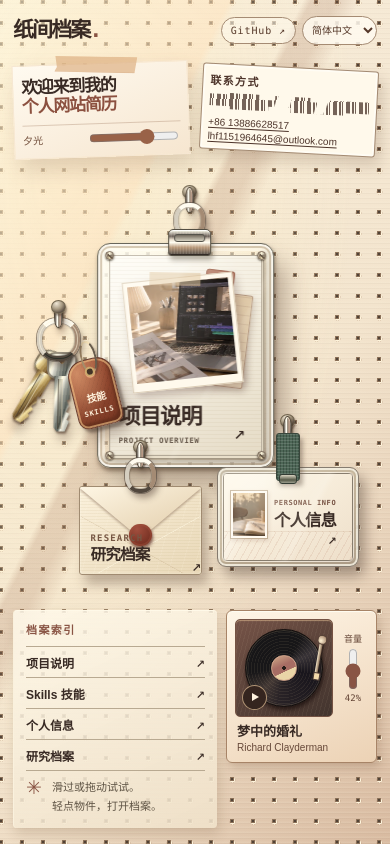
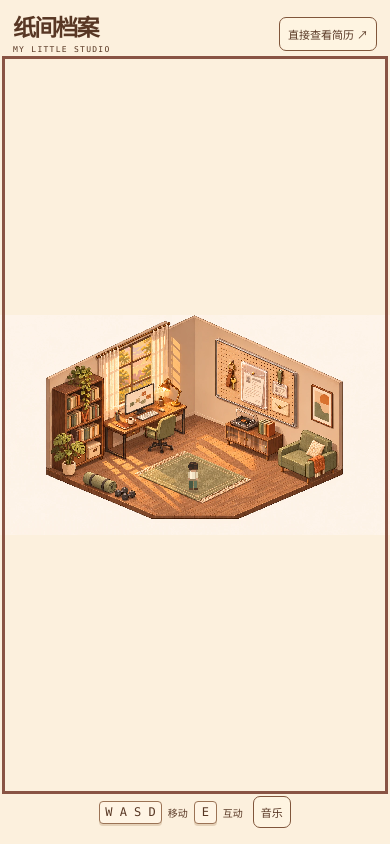
Before and after one commit to JostarPlatinum-DMY/paper-archive, a plain HTML site: page dist/index.html in a window 390 px wide. Drawn offline with Linux system fonts and the light colour scheme.

Commit message:
Add an explorable pixel studio entrance

```diff
--- a/dist/app.js
+++ b/dist/app.js
@@ -668,7 +668,8 @@ try { savedLanguage = localStorage.getItem(languageStorageKey); } catch { /* Use
 applyLanguage(savedLanguage);
 languageSelectors.forEach(selector => selector.addEventListener('change', () => applyLanguage(selector.value)));
 initRecordPlayer();
-playStartup().then(() => {
+window.portfolioTranslate = translate;
+window.portfolioRoom.start({ bypass: Boolean(getRoute()) }).then(() => {
   const route = getRoute();
   if (projectRoutes.has(route)) openReader('works', undefined, route);
   else if (route) openReader(route);
--- a/dist/index.html
+++ b/dist/index.html
@@ -7,11 +7,36 @@
   <meta name="theme-color" content="#edddc3">
   <title>纸间档案 · 个人网站简历</title>
   <link rel="stylesheet" href="style.css">
+  <link rel="stylesheet" href="room.css">
   <script defer src="locales.js"></script>
   <script defer src="assets/keycamp/embed.js"></script>
+  <script defer src="room-world.js"></script>
+  <script defer src="room.js"></script>
   <script defer src="app.js"></script>
 </head>
 <body>
+  <section class="studio" id="studio" aria-label="像素工作室" hidden>
+    <header class="studio-header">
+      <div><strong>纸间档案</strong><span lang="en">MY LITTLE STUDIO</span></div>
+      <button type="button" class="studio-skip">直接查看简历 ↗</button>
+    </header>
+    <div class="studio-viewport">
+      <canvas id="studio-canvas" width="1672" height="941" tabindex="0" aria-label="工作室地图，使用方向键移动，E 键互动"></canvas>
+      <button type="button" class="studio-interact" hidden><kbd>E</kbd> <span></span></button>
+      <div class="studio-loading" role="status">正在打开工作室…</div>
+    </div>
+    <div class="studio-message" role="status" hidden></div>
+    <footer class="studio-footer">
+      <p><kbd>W A S D</kbd> <span>移动</span><kbd>E</kbd> <span>互动</span><span class="click-hint">也可以点击地面行走</span></p>
+      <button type="button" class="studio-sound" aria-pressed="false">音乐</button>
+    </footer>
+    <div class="studio-touch" aria-label="移动控制">
+      <button type="button" data-direction="up" aria-label="向上移动">↑</button>
+      <button type="button" data-direction="left" aria-label="向左移动">←</button>
+      <button type="button" data-direction="down" aria-label="向下移动">↓</button>
+      <button type="button" data-direction="right" aria-label="向右移动">→</button>
+    </div>
+  </section>
   <div class="startup" hidden>
     <div class="startup-panel">
       <span class="signature">纸间档案<span class="accent">.</span></span>
@@ -26,6 +51,7 @@
       <header class="masthead">
         <span class="signature">纸间档案<span class="accent">.</span></span>
         <div class="masthead-actions">
+          <button type="button" class="profile-link studio-return">回到工作室</button>
           <a class="profile-link" href="https://github.com/JostarPlatinum-DMY?tab=repositories" target="_blank" rel="noopener noreferrer">GitHub ↗</a>
           <select id="site-language" class="language-select" aria-label="网站语言">
             <option value="zh-CN">简体中文</option>
--- a/dist/locales.js
+++ b/dist/locales.js
@@ -1,4 +1,30 @@
 const translatedCopy = {
+  "像素工作室": ["像素工作室","Pixel Studio"],
+  "工作室地图，使用方向键移动，E 键互动": ["工作室地圖，使用方向鍵移動，E 鍵互動","Studio map. Move with arrow keys and interact with E."],
+  "直接查看简历 ↗": ["直接查看履歷 ↗","Skip to résumé ↗"],
+  "正在打开工作室…": ["正在打開工作室…","Opening the studio…"],
+  "房间暂时无法加载，请直接查看简历。": ["房間暫時無法載入，請直接查看履歷。","The room could not load. Please use the résumé shortcut."],
+  "移动": ["移動","Move"],
+  "互动": ["互動","Interact"],
+  "也可以点击地面行走": ["也可以點擊地面行走","You can also click the floor to walk"],
+  "音乐": ["音樂","Music"],
+  "移动控制": ["移動控制","Movement controls"],
+  "向上移动": ["向上移動","Move up"],
+  "向下移动": ["向下移動","Move down"],
+  "向左移动": ["向左移動","Move left"],
+  "向右移动": ["向右移動","Move right"],
+  "回到工作室": ["回到工作室","Back to studio"],
+  "查看简历": ["查看履歷","View résumé"],
+  "点亮数字工作台": ["點亮數位工作臺","Explore the desk"],
+  "翻阅书架": ["翻閱書架","Browse the books"],
+  "播放或暂停唱片": ["播放或暫停唱片","Play or pause the record"],
+  "坐下休息": ["坐下休息","Take a seat"],
+  "点击唱片机开启音乐": ["點擊唱片機開啟音樂","Click the turntable to start the music"],
+  "脚本、分镜与 AI 工作流，都收在洞洞板的项目说明里。": ["腳本、分鏡與 AI 工作流程，都收在洞洞板的項目說明裡。","Scripts, storyboards and AI workflows are in the project folder on the pegboard."],
+  "法律、商业与技术。去洞洞板翻开项目，继续阅读。": ["法律、商業與技術。去洞洞板翻開項目，繼續閱讀。","Law, business and technology. Open a project on the pegboard to read more."],
+  "坐一会儿。准备好了，去洞洞板看看。": ["坐一會兒。準備好了，去洞洞板看看。","Take a moment. When you are ready, explore the pegboard."],
+  "继续探索房间吧。": ["繼續探索房間吧。","Keep exploring the room."],
+  "走到洞洞板前，按 E 打开简历。": ["走到洞洞板前，按 E 打開履歷。","Walk to the pegboard and press E to open the résumé."],
   "产品运营作品集，收录用户调研、AI 内容工作流、产品原型与平台风险研究。": ["產品運營作品集，收錄用戶調研、AI 內容工作流程、產品原型與平臺風險研究。","Product operations portfolio featuring user research, AI content workflows, product prototypes, and platform risk research."],
   "纸间档案 · 个人网站简历": ["紙間檔案 · 個人網站簡歷","Paper Archive · Online Résumé"],
   "纸间档案": ["紙間檔案","Paper Archive"],
--- /dev/null
+++ b/dist/room-world.js
@@ -0,0 +1,57 @@
+/* Shared geometry for the room renderer and movement checks. */
+(function (global) {
+  const obstacles = [
+    { x: 0, y: 1, w: 1.7, h: 5.3 },
+    { x: 1.1, y: 3.15, w: 1.25, h: 2.5 },
+    { x: 0, y: 6.3, w: .9, h: 3.5 },
+    { x: .7, y: 8.7, w: 1.25, h: 1.25 },
+    { x: 3, y: .05, w: 3.5, h: 1.6 },
+    { x: 7.1, y: .05, w: 2.75, h: 1.85 },
+    { x: 3.3, y: 9.1, w: 2.1, h: .65 }
+  ];
+  const hotspots = [
+    { id: 'board', x: 3.1, y: 2.6, label: '查看简历', box: [920, 90, 365, 395] },
+    { id: 'desk', x: 2.9, y: 4.55, label: '点亮数字工作台', box: [445, 298, 354, 206] },
+    { id: 'books', x: 1.9, y: 7.4, label: '翻阅书架', box: [215, 260, 228, 349] },
+    { id: 'record', x: 5.05, y: 2.45, label: '播放或暂停唱片', box: [981, 397, 146, 103] },
+    { id: 'sofa', x: 8, y: 2.8, label: '坐下休息', box: [1192, 488, 271, 234] }
+  ];
+  function project(x, y) { return { x: 835 + x * 63.3 - y * 63.5, y: 432 + x * 25.4 + y * 23.1 }; }
+  function unproject(x, y) {
+    x -= 835; y -= 432;
+    const det = 63.3 * 23.1 + 63.5 * 25.4;
+    return { x: (23.1 * x + 63.5 * y) / det, y: (-25.4 * x + 63.3 * y) / det };
+  }
+  function walkable(x, y) {
+    const radius = .2;
+    return x >= .28 && y >= .28 && x <= 9.7 && y <= 9.7 && !obstacles.some(box =>
+      x > box.x - radius && x < box.x + box.w + radius && y > box.y - radius && y < box.y + box.h + radius);
+  }
+  function pathTo(start, target) {
+    const cells = [];
+    for (let x = 1; x < 20; x++) for (let y = 1; y < 20; y++) {
+      if (walkable(x / 2, y / 2)) cells.push({ x: x / 2, y: y / 2, key: x + ',' + y });
+    }
+    const nearest = point => cells.reduce((best, cell) =>
+      Math.hypot(point.x - cell.x, point.y - cell.y) < Math.hypot(point.x - best.x, point.y - best.y) ? cell : best);
+    const from = nearest(start), to = nearest(target);
+    const byKey = new Map(cells.map(cell => [cell.key, cell]));
+    const queue = [from], visited = new Map([[from.key, null]]);
+    for (let i = 0; i < queue.length && !visited.has(to.key); i++) {
+      const cell = queue[i];
+      for (const [dx, dy] of [[.5, 0], [-.5, 0], [0, .5], [0, -.5]]) {
+        const next = byKey.get((cell.x + dx) * 2 + ',' + (cell.y + dy) * 2);
+        if (!next || visited.has(next.key)) continue;
+        visited.set(next.key, cell);
+        queue.push(next);
+      }
+    }
+    if (!visited.has(to.key)) return [];
+    const path = [];
+    for (let at = to; at; at = visited.get(at.key)) path.unshift({ x: at.x, y: at.y });
+    return path;
+  }
+  const world = { obstacles, hotspots, project, unproject, walkable, pathTo };
+  if (typeof module !== 'undefined' && module.exports) module.exports = world;
+  else global.RoomWorld = world;
+})(globalThis);
--- /dev/null
+++ b/dist/room.css
@@ -0,0 +1,37 @@
+.studio { position: fixed; z-index: 8; inset: 0; display: grid; grid-template-rows: auto minmax(0, 1fr) auto; background: #fcf0dd; color: #583724; overflow: hidden; }
+.studio-header { position: relative; z-index: 3; display: flex; align-items: center; justify-content: space-between; gap: 14px; padding: 20px clamp(14px, 3vw, 48px) 0; pointer-events: none; }
+.studio-header > div { display: grid; gap: 5px; }
+.studio-header strong { font-size: clamp(23px, 3vw, 37px); line-height: 1; letter-spacing: -.08em; }
+.studio-header span { font: 10px var(--mono); letter-spacing: .16em; }
+.studio-header button, .studio-sound { pointer-events: auto; border: 1px solid #80563b; border-radius: 7px; color: #583724; background: #fff5e3dc; padding: 9px 13px; font-size: 13px; }
+.studio-header button:hover, .studio-sound:hover { background: #f1d5ad; }
+.studio-viewport { position: relative; min-width: 0; min-height: 0; overflow: hidden; }
+#studio-canvas { display: block; width: 100%; height: 100%; object-fit: contain; image-rendering: pixelated; outline-offset: -5px; cursor: crosshair; touch-action: none; }
+.studio-interact { position: absolute; z-index: 2; translate: -50% -100%; border: 1px solid #744b32; box-shadow: 0 3px 0 #6c4a2c42; border-radius: 7px; background: #fff5e7; color: #513421; padding: 7px 9px; font-size: clamp(11px, 1.2vw, 15px); white-space: nowrap; }
+.studio-interact::after { position: absolute; top: calc(100% - 3px); left: calc(50% - 5px); width: 8px; height: 8px; border: solid #744b32; border-width: 0 1px 1px 0; rotate: 45deg; background: #fff5e7; content: ''; }
+.studio kbd { display: inline-grid; place-items: center; min-width: 23px; min-height: 23px; padding: 2px 5px; border: 1px solid #9b7355; border-radius: 4px; background: #fff4e4; box-shadow: 0 2px 0 #b6967154; font: 12px var(--mono); }
+.studio-loading { position: absolute; inset: 0; display: grid; place-items: center; background: #fcf0dd; color: #80563b; font-size: 14px; }
+.studio-footer { display: flex; align-items: center; justify-content: center; gap: 20px; padding: 0 20px 14px; z-index: 3; }
+.studio-footer p { display: flex; align-items: center; flex-wrap: wrap; justify-content: center; gap: 10px; margin: 0; font-size: 12px; }
+.studio-footer .click-hint { color: #8e715b; font-size: 11px; margin-left: 4px; }
+.studio-sound[aria-pressed='true'] { color: #fef6e7; background: #80563b; }
+.studio-message { position: absolute; bottom: 70px; left: 50%; translate: -50% 0; z-index: 3; width: max-content; max-width: calc(100% - 30px); padding: 10px 16px; border: 1px solid #b28a65; border-radius: 7px; background: #fff8ebee; color: #633f2e; font-size: 13px; line-height: 1.6; text-align: center; box-shadow: 0 8px 25px #694d2e1f; }
+.studio-touch { display: none; position: absolute; bottom: 65px; left: 20px; grid-template-columns: repeat(3, 38px); grid-template-rows: repeat(2, 38px); gap: 4px; z-index: 3; }
+.studio-touch button { touch-action: none; user-select: none; border: 1px solid #926f4ba8; border-radius: 7px; background: #fff7e5c4; color: #5b3a23; font-size: 18px; }
+.studio-touch [data-direction='up'] { grid-column: 2; }
+.studio-touch [data-direction='left'] { grid-column: 1; grid-row: 2; }
+.studio-touch [data-direction='down'] { grid-column: 2; grid-row: 2; }
+.studio-touch [data-direction='right'] { grid-column: 3; grid-row: 2; }
+.studio-return { font: inherit; font-size: 11px; cursor: pointer; }
+.studio.is-entering .studio-header, .studio.is-entering .studio-footer, .studio.is-entering .studio-touch, .studio.is-entering .studio-interact, .studio.is-entering .studio-message { opacity: 0; pointer-events: none; transition: opacity 200ms; }
+@media (pointer: coarse) { .studio-touch { display: grid; } .studio-footer p > kbd, .studio-footer p > span:not(.click-hint) { display: none; } .studio-footer .click-hint { font-size: 10px; } }
+@media (max-width: 620px) {
+  .studio-header { padding: 17px 13px 0; align-items: start; }
+  .studio-header button { padding: 8px; font-size: 11px; }
+  .studio-header span { font-size: 8px; }
+  .studio-footer { padding: 0 10px 16px; gap: 10px; }
+  .studio-footer p { gap: 6px; font-size: 10px; }
+  .studio-footer .click-hint { display: none; }
+  .studio-sound { padding: 7px; font-size: 11px; }
+  .studio-return { max-width: 65px; white-space: normal; padding: 5px; font-size: 9px; }
+}
--- /dev/null
+++ b/dist/room.js
@@ -0,0 +1,262 @@
+(() => {
+  const studio = document.querySelector('#studio');
+  const shell = document.querySelector('.shell');
+  const canvas = document.querySelector('#studio-canvas');
+  const context = canvas.getContext('2d');
+  const prompt = studio.querySelector('.studio-interact');
+  const message = studio.querySelector('.studio-message');
+  const loading = studio.querySelector('.studio-loading');
+  const audio = document.querySelector('.record-player audio');
+  const sound = studio.querySelector('.studio-sound');
+  const world = RoomWorld;
+  const image = new Image();
+  const reduced = matchMedia('(prefers-reduced-motion: reduce)');
+  const held = new Set();
+  const person = { x: 6.6, y: 6.7, facing: 'up', walk: 0 };
+  let ready = false, visible = false, entering = false, frame = 0, previousTime;
+  let path = [], queuedInteraction, closest, complete, messageTimer, sitting = false;
+  let zoom = 1, blend = 1, deskLit = false;
+  const masks = [
+    { depth: 7.6, points: [[444, 463], [795, 383], [797, 538], [529, 610], [443, 575]] },
+    { depth: 7.8, points: [[628, 450], [737, 425], [748, 551], [629, 585], [601, 549]] },
+    { depth: 9.4, points: [[214, 314], [441, 249], [445, 581], [214, 653]] },
+    { depth: 7.7, points: [[968, 482], [1209, 531], [1218, 609], [968, 555]] },
+    { depth: 11.5, points: [[1193, 583], [1300, 488], [1447, 555], [1448, 708], [1281, 733], [1192, 652]] }
+  ];
+
+  function say(text) {
+    clearTimeout(messageTimer);
+    message.textContent = copy(text);
+    message.hidden = false;
+    messageTimer = setTimeout(() => { message.hidden = true; }, 4200);
+  }
+  function copy(text) { return window.portfolioTranslate?.(text) ?? text; }
+
+  function rect(x, y, w, h, color) { context.fillStyle = color; context.fillRect(Math.round(x), Math.round(y), w, h); }
+
+  function drawPerson(time, moving) {
+    const point = sitting ? { x: 1330, y: 672 } : world.project(person.x, person.y);
+    context.save();
+    context.translate(Math.round(point.x), Math.round(point.y));
+    context.fillStyle = '#4f352d3b';
+    context.beginPath(); context.ellipse(5, -1, 23, 8, .12, 0, Math.PI * 2); context.fill();
+    const scale = 3;
+    const bob = !reduced.matches && moving ? Math.round(Math.sin(person.walk) * 1) : 0;
+    context.scale(scale, scale);
+    context.translate(-10, -43 - bob + (sitting ? 4 : 0));
+    const step = moving && !reduced.matches ? Math.round(Math.sin(person.walk) * 2) : 0;
+    const back = person.facing === 'up';
+    const left = person.facing === 'left';
+    // Low-resolution paper, skin and fabric blocks keep the sprite legible while moving.
+    rect(5, 25, 5, (sitting ? 10 : 15) + step, '#485843'); rect(11, 25, 5, (sitting ? 10 : 15) - step, '#65745a');
+    rect(5, (sitting ? 33 : 38) + step, 5, 3, '#644733'); rect(11, (sitting ? 33 : 38) - step, 7, 3, '#513725');
+    rect(5, 13, 11, 15, '#997e5e'); rect(6, 14, 9, 12, '#f1e4c7');
+    rect(6, 16, 3, 9, '#fff0d5'); rect(13, 15, 2, 11, '#cdb493');
+    rect(3, 15 - step, 3, 10, '#d6c09c'); rect(15, 15 + step, 3, 10, '#e7d5af');
+    rect(3, 24 - step, 3, 3, '#ba8a67'); rect(15, 24 + step, 3, 3, '#d2a17c');
+    rect(7, 10, 7, 5, '#cb9974');
+    rect(5, 3, 12, 10, '#66442c'); rect(4, 4, 14, 7, '#352b22');
+    rect(6, 1, 9, 3, '#463126'); rect(3, 6, 3, 4, '#332a23');
+    rect(7, 2, 3, 2, '#735139'); rect(11, 4, 5, 2, '#5c3f2b');
+    if (!back) {
+      rect(left ? 4 : 7, 8, 9, 5, '#d7a17b');
+      rect(left ? 5 : 14, 9, 1, 2, '#34291f');
+      rect(left ? 3 : 16, 10, 2, 2, '#e1b18a');
+    } else {
+      rect(5, 9, 3, 3, '#483024'); rect(12, 7, 4, 4, '#473226');
+    }
+    context.restore();
+  }
+
+  function render(time, moving) {
+    context.clearRect(0, 0, 1672, 941);
+    if (!ready) return;
+    context.save();
+    context.translate(836, 470);
+    context.scale(zoom, zoom);
+    context.translate(-836 - (zoom - 1) / zoom * 367, -470 + (zoom - 1) / zoom * 263);
+    context.globalAlpha = blend;
+    context.drawImage(image, 0, 0, 1672, 941);
+    if (deskLit) {
+      context.save(); context.fillStyle = '#c9e7b833'; context.shadowColor = '#e6ffc1'; context.shadowBlur = 12;
+      context.beginPath(); context.moveTo(544, 354); context.lineTo(654, 307); context.lineTo(654, 389); context.lineTo(544, 428); context.closePath(); context.fill(); context.restore();
+    }
+    if (!audio.paused && !reduced.matches) {
+      context.save(); context.translate(1042, 451); context.scale(1, .4); context.rotate(time / 1100);
+      context.strokeStyle = '#cbaa777a'; context.lineWidth = 2;
+      context.beginPath(); context.arc(0, 0, 31, -.4, .3); context.stroke();
+      context.restore();
+    }
+    if (closest?.id === 'board' && !entering) {
+      context.strokeStyle = '#ffeec1'; context.lineWidth = 3;
+      context.shadowColor = '#ffda80'; context.shadowBlur = 14;
+      context.beginPath(); context.moveTo(922, 95); context.lineTo(1283, 233); context.lineTo(1283, 483); context.lineTo(922, 344); context.closePath(); context.stroke();
+      context.shadowBlur = 0;
+    }
+    drawPerson(time, moving);
+    for (const mask of masks) {
+      if (sitting || person.x + person.y >= mask.depth) continue;
+      context.save(); context.beginPath();
+      mask.points.forEach(([x, y], index) => index ? context.lineTo(x, y) : context.moveTo(x, y));
+      context.closePath(); context.clip(); context.drawImage(image, 0, 0, 1672, 941); context.restore();
+    }
+    if (!reduced.matches && !entering) {
+      for (let i = 0; i < 12; i++) {
+        const x = 450 + ((i * 71 + time * .004) % 360);
+        const y = 200 + ((i * 43 + time * .002) % 430);
+        rect(x, y, 2, 2, '#ffe9b85c');
+      }
+    }
+    context.restore();
+  }
+
+  function updatePrompt() {
+    prompt.hidden = !closest || entering;
+    if (!closest) return;
+    prompt.querySelector('span').textContent = copy(closest.label);
+    const point = sitting ? { x: 1330, y: 672 } : world.project(person.x, person.y);
+    const bounds = canvas.getBoundingClientRect();
+    const scale = Math.min(bounds.width / 1672, bounds.height / 941);
+    prompt.style.left = (bounds.width - 1672 * scale) / 2 + point.x * scale + 'px';
+    prompt.style.top = (bounds.height - 941 * scale) / 2 + (point.y - 144) * scale + 'px';
+  }
+
+  function tick(time) {
+    if (!visible) { frame = 0; return; }
+    const dt = Math.min((time - previousTime) / 1000 || .016, .035);
+    previousTime = time;
+    let dx = 0, dy = 0;
+    const screenX = Number(held.has('right')) - Number(held.has('left'));
+    const screenY = Number(held.has('down')) - Number(held.has('up'));
+    if (!entering && (screenX || screenY)) {
+      path = []; queuedInteraction = undefined; sitting = false;
+      const direction = world.unproject(835 + screenX * 65, 432 + screenY * 48);
+      const length = Math.hypot(direction.x, direction.y);
+      dx = direction.x / length * dt * 2.35; dy = direction.y / length * dt * 2.35;
+    } else if (!entering && path.length) {
+      const target = path[0];
+      const x = target.x - person.x, y = target.y - person.y, distance = Math.hypot(x, y);
+      const step = Math.min(distance, dt * 2.35);
+      if (distance < .04) path.shift();
+      else { dx = x / distance * step; dy = y / distance * step; }
+    }
+    const moving = Math.abs(dx) + Math.abs(dy) > .0001;
+    if (moving) {
+      const projected = world.project(dx, dy);
+      const sx = projected.x - 835, sy = projected.y - 432;
+      person.facing = Math.abs(sy) > Math.abs(sx) * .6 ? (sy < 0 ? 'up' : 'down') : (sx < 0 ? 'left' : 'right');
+      if (world.walkable(person.x + dx, person.y)) person.x += dx;
+      if (world.walkable(person.x, person.y + dy)) person.y += dy;
+      person.walk += dt * 12;
+    }
+    closest = world.hotspots.filter(item => Math.hypot(item.x - person.x, item.y - person.y) < 1.15)
+      .sort((a, b) => Math.hypot(a.x - person.x, a.y - person.y) - Math.hypot(b.x - person.x, b.y - person.y))[0];
+    if (!path.length && queuedInteraction && !entering) {
+      const action = queuedInteraction;
+      queuedInteraction = undefined;
+      if (closest?.id === action.id) interact(action);
+    }
+    updatePrompt(); render(time, moving);
+    frame = requestAnimationFrame(tick);
+  }
+
+  function music() {
+    if (audio.paused) audio.play().catch(() => say('点击唱片机开启音乐'));
+    else audio.pause();
+  }
+  function interact(item = closest) {
+    if (!item || entering) return;
+    person.facing = 'up';
+    if (item.id === 'board') enter(true);
+    if (item.id === 'record') music();
+    if (item.id === 'desk') { deskLit = !deskLit; say('脚本、分镜与 AI 工作流，都收在洞洞板的项目说明里。'); }
+    if (item.id === 'books') say('法律、商业与技术。去洞洞板翻开项目，继续阅读。');
+    if (item.id === 'sofa') { sitting = !sitting; say(sitting ? '坐一会儿。准备好了，去洞洞板看看。' : '继续探索房间吧。'); }
+  }
+
+  async function enter(animateBoard) {
+    if (entering || !visible) return;
+    entering = true; held.clear(); path = []; queuedInteraction = undefined;
+    studio.classList.add('is-entering');
+    clearTimeout(messageTimer); message.hidden = true;
+    if (!reduced.matches) {
+      const begin = performance.now(), duration = animateBoard && ready ? 1350 : 350;
+      await new Promise(resolve => {
+        function transition(now) {
+          const t = Math.min(1, (now - begin) / duration);
+          const eased = t * t * (3 - 2 * t);
+          zoom = animateBoard ? 1 + eased * 2.6 : 1;
+          studio.style.opacity = String(1 - Math.max(0, (t - .66) / .34));
+          if (t < 1) requestAnimationFrame(transition); else resolve();
+        }
+        requestAnimationFrame(transition);
+      });
+    }
+    visible = false; studio.hidden = true; shell.inert = false;
+    cancelAnimationFrame(frame); frame = 0;
+    try { sessionStorage.setItem('paper-studio-seen', 'yes'); } catch { /* Session storage is optional. */ }
+    complete?.(); complete = undefined;
+    document.querySelector('.studio-return').focus({ preventScroll: true });
+  }
+
+  function show() {
+    if (visible) return;
+    visible = true; entering = false; zoom = 1; blend = 1; path = []; held.clear();
+    studio.classList.remove('is-entering'); studio.style.opacity = '1';
+    studio.hidden = false; shell.inert = true;
+    loading.hidden = ready;
+    previousTime = undefined;
+    if (!frame) frame = requestAnimationFrame(tick);
+    canvas.focus({ preventScroll: true });
+  }
+
+  image.addEventListener('load', () => { ready = true; loading.hidden = true; if (visible) say('走到洞洞板前，按 E 打开简历。'); });
+  image.addEventListener('error', () => { loading.textContent = copy('房间暂时无法加载，请直接查看简历。'); });
+  image.src = 'assets/studio/room.webp';
+  window.addEventListener('keydown', event => {
+    if (!visible || entering || event.ctrlKey || event.metaKey || event.altKey || event.target.closest('button, input, select')) return;
+    const direction = { ArrowUp: 'up', KeyW: 'up', ArrowDown: 'down', KeyS: 'down', ArrowLeft: 'left', KeyA: 'left', ArrowRight: 'right', KeyD: 'right' }[event.code];
+    if (direction) { event.preventDefault(); held.add(direction); }
+    if (event.code === 'KeyE' && !event.repeat) { event.preventDefault(); interact(); }
+  });
+  window.addEventListener('keyup', event => {
+    const direction = { ArrowUp: 'up', KeyW: 'up', ArrowDown: 'down', KeyS: 'down', ArrowLeft: 'left', KeyA: 'left', ArrowRight: 'right', KeyD: 'right' }[event.code];
+    if (direction) held.delete(direction);
+  });
+  window.addEventListener('blur', () => held.clear());
+  document.addEventListener('visibilitychange', () => { if (document.hidden) held.clear(); });
+  canvas.addEventListener('pointerdown', event => {
+    if (!ready || entering) return;
+    canvas.focus({ preventScroll: true });
+    const bounds = canvas.getBoundingClientRect();
+    const scale = Math.min(bounds.width / 1672, bounds.height / 941);
+    const x = (event.clientX - bounds.left - (bounds.width - 1672 * scale) / 2) / scale;
+    const y = (event.clientY - bounds.top - (bounds.height - 941 * scale) / 2) / scale;
+    const object = world.hotspots.find(item => x >= item.box[0] && x <= item.box[0] + item.box[2] && y >= item.box[1] && y <= item.box[1] + item.box[3]);
+    const target = object ?? world.unproject(x, y);
+    if (!object && (target.x < 0 || target.x > 10 || target.y < 0 || target.y > 10)) return;
+    sitting = false; held.clear(); queuedInteraction = object;
+    path = world.pathTo(person, target);
+  });
+  for (const button of studio.querySelectorAll('[data-direction]')) {
+    button.addEventListener('pointerdown', event => { event.preventDefault(); button.setPointerCapture(event.pointerId); path = []; queuedInteraction = undefined; sitting = false; held.add(button.dataset.direction); });
+    for (const type of ['pointerup', 'pointercancel', 'lostpointercapture']) button.addEventListener(type, () => held.delete(button.dataset.direction));
+    button.addEventListener('keydown', event => { if (event.key === 'Enter' || event.key === ' ') held.add(button.dataset.direction); });
+    button.addEventListener('keyup', () => held.delete(button.dataset.direction));
+    button.addEventListener('blur', () => held.delete(button.dataset.direction));
+  }
+  prompt.addEventListener('click', () => { interact(); canvas.focus({ preventScroll: true }); });
+  studio.querySelector('.studio-skip').addEventListener('click', () => enter(false));
+  document.querySelector('.studio-return').addEventListener('click', show);
+  sound.addEventListener('click', music);
+  const syncSound = () => sound.setAttribute('aria-pressed', String(!audio.paused));
+  audio.addEventListener('play', syncSound); audio.addEventListener('pause', syncSound);
+  window.portfolioRoom = {
+    start({ bypass = false } = {}) {
+      let seen = false;
+      try { seen = sessionStorage.getItem('paper-studio-seen') === 'yes'; } catch { /* Session storage is optional. */ }
+      if (bypass || seen || reduced.matches) return Promise.resolve();
+      return new Promise(resolve => { complete = resolve; show(); });
+    }
+  };
+})();
```
Also changed, not shown: dist/assets/studio/room.webp (added).
